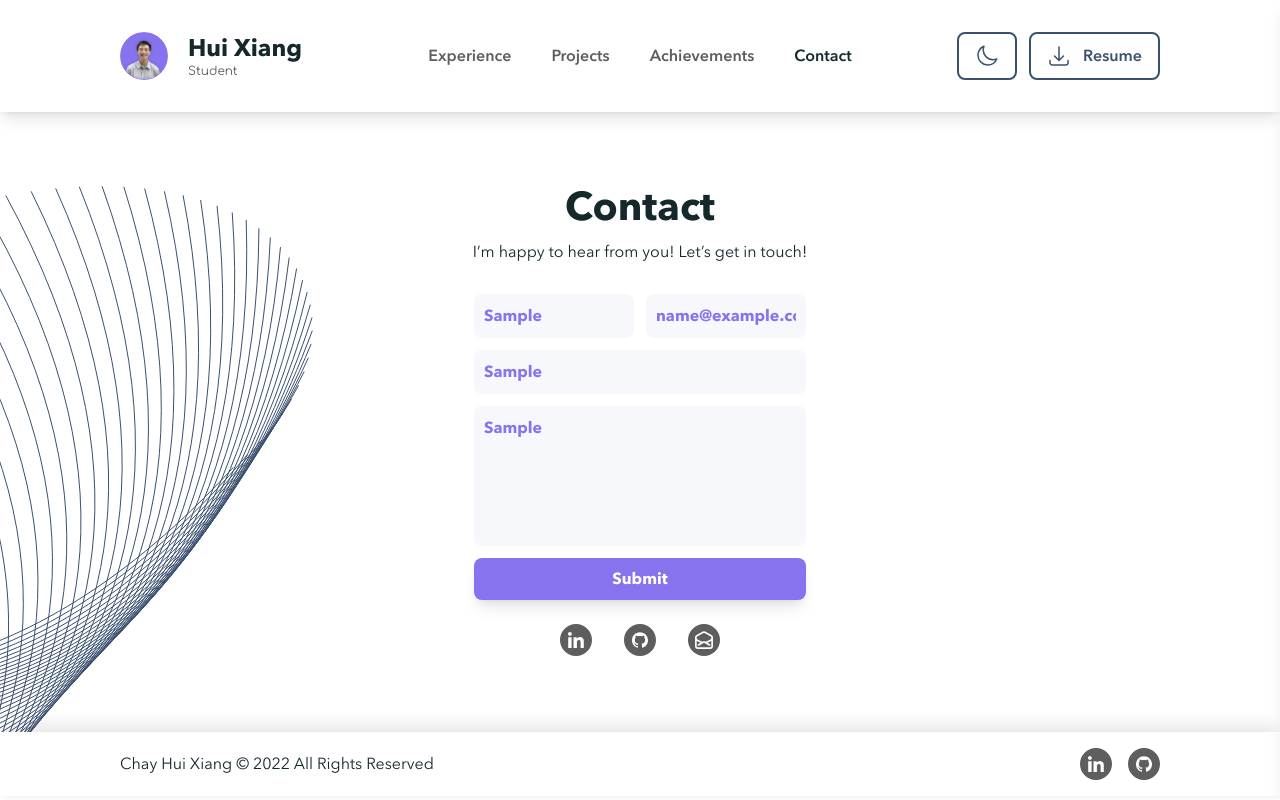
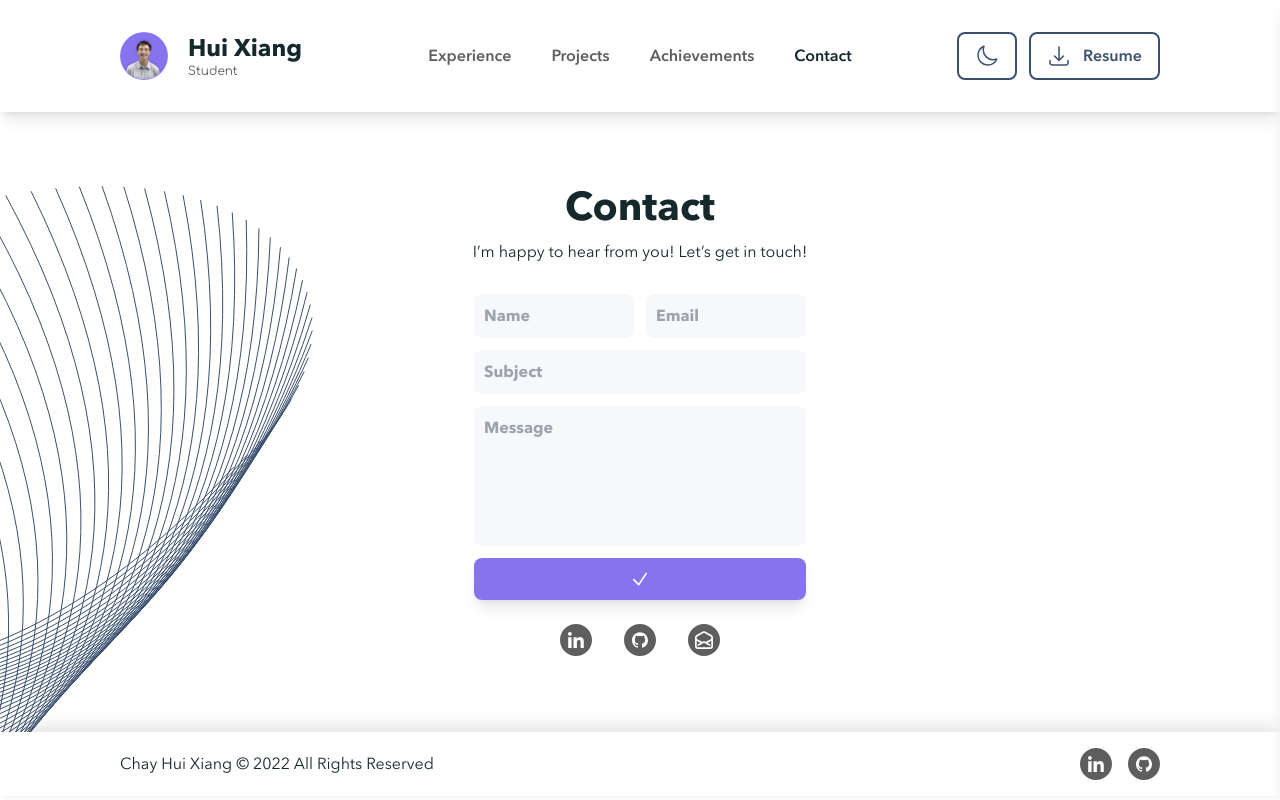
Before and after one commit to chayhuixiang/chayhuixiang-portfolio, a Next.js app: page /contact in a window 1280 px wide. Both pictures are taken after typing "Sample", "name@example.com", "Sample", "Sample" into the empty fields and a click on the button "Submit". Built offline with nearby package versions, Linux system fonts and the light colour scheme; no server answers.

Commit message:
add emailjs

```diff
--- /dev/null
+++ b/app/components/images/contact/Done.tsx
@@ -0,0 +1,10 @@
+import React from 'react'
+import { CheckIcon } from '@heroicons/react/24/outline'
+
+const Done = () => {
+  return (
+    <CheckIcon className='w-5 h-5 stroke-2' />
+  )
+}
+
+export default Done
--- /dev/null
+++ b/app/components/images/contact/Spinner.tsx
@@ -0,0 +1,12 @@
+import React from 'react'
+
+const Spinner = () => {
+  return (
+    <svg className="inline mr-2 w-5 h-5 text-gray-200 animate-spin dark:text-gray-600 fill-gray-600 dark:fill-gray-300" viewBox="0 0 100 101" fill="none" xmlns="http://www.w3.org/2000/svg">
+        <path d="M100 50.5908C100 78.2051 77.6142 100.591 50 100.591C22.3858 100.591 0 78.2051 0 50.5908C0 22.9766 22.3858 0.59082 50 0.59082C77.6142 0.59082 100 22.9766 100 50.5908ZM9.08144 50.5908C9.08144 73.1895 27.4013 91.5094 50 91.5094C72.5987 91.5094 90.9186 73.1895 90.9186 50.5908C90.9186 27.9921 72.5987 9.67226 50 9.67226C27.4013 9.67226 9.08144 27.9921 9.08144 50.5908Z" fill="currentColor"/>
+        <path d="M93.9676 39.0409C96.393 38.4038 97.8624 35.9116 97.0079 33.5539C95.2932 28.8227 92.871 24.3692 89.8167 20.348C85.8452 15.1192 80.8826 10.7238 75.2124 7.41289C69.5422 4.10194 63.2754 1.94025 56.7698 1.05124C51.7666 0.367541 46.6976 0.446843 41.7345 1.27873C39.2613 1.69328 37.813 4.19778 38.4501 6.62326C39.0873 9.04874 41.5694 10.4717 44.0505 10.1071C47.8511 9.54855 51.7191 9.52689 55.5402 10.0491C60.8642 10.7766 65.9928 12.5457 70.6331 15.2552C75.2735 17.9648 79.3347 21.5619 82.5849 25.841C84.9175 28.9121 86.7997 32.2913 88.1811 35.8758C89.083 38.2158 91.5421 39.6781 93.9676 39.0409Z" fill="currentFill"/>
+    </svg>
+  )
+}
+
+export default Spinner
--- a/app/contact/page.tsx
+++ b/app/contact/page.tsx
@@ -5,35 +5,67 @@ import Button from '../components/Button'
 import { EnvelopeOpenIcon } from '@heroicons/react/24/outline';
 import Linkedin from '../components/images/footer/Linkedin';
 import Github from '../components/images/footer/Github';
+import emailjs from '@emailjs/browser';
+import Spinner from '../components/images/contact/Spinner';
+import Done from '../components/images/contact/Done';
+
+type status = 'sending' | 'error' | 'sent' | 'idle'
 
 const Contact = () => {
-  const [githubHovered, setGithubHovered] = useState<boolean>(false);
-  const [linkedinHovered, setLinkedinHovered] = useState<boolean>(false);
+  const [name, setName] = useState<string>('');
+  const [theme, setTheme] = useState<string>('');
+  const [email, setEmail] = useState<string>('');
+  const [message, setMessage] = useState<string>('');
+  const [status, setStatus] = useState<status>('idle');
 
   const ref = useRef<HTMLFormElement>(null);
-  const submitHandler = (e: React.FormEvent<HTMLFormElement>) => {
+
+  const submitHandler = async (e: React.FormEvent<HTMLFormElement>) => {
     e.preventDefault();
-    console.log('submitted');
+    setName("");
+    setEmail("");
+    setTheme("");
+    setMessage("");
+
+    setStatus('sending');
+
+    const serviceId = process.env.NEXT_PUBLIC_SERVICE_ID;
+    const templateId = process.env.NEXT_PUBLIC_TEMPLATE_ID;
+    const publicKey = process.env.NEXT_PUBLIC_PUBLIC_KEY;
+    try {
+      if (serviceId && templateId && publicKey && ref.current) {
+        await emailjs.sendForm(serviceId, templateId, ref.current, publicKey);
+        setStatus("sent");
+      } else {
+        setStatus("error");
+      }
+    } catch (error) {
+      setStatus("error");
+    }
   }
   return (
     <main className='min-h-screen md:min-h-0 md:h-screen bg-white dark:bg-indigo overflow-hidden md:bg-[url("/images/contact/contact-cover.svg")] bg-no-repeat bg-[left_-15rem_top_-7rem] flex flex-col justify-center items-center py-6 px-4 sm:px-[3rem] lg:px-[7.5rem]'>
       <h1 className='text-4xl sm:text-[2.5rem]'>Contact</h1>
       <p className='md:mt-3 mb-6 md:mb-[1.875rem] text-sm sm:text-base'><span className='hidden sm:inline-block'>I’m happy</span><span className='sm:hidden'>Happy</span> to hear from you! Let’s get in touch!</p>
       <form className='grid grid-cols-2 gap-3 max-w-[20.75rem] w-full text-purple font-bold dark:text-purple-light' ref={ref} onSubmit={submitHandler}>
-        <input type='text' className='bg-zinc-100 dark:bg-purple-dark rounded-lg md:p-[0.625rem] p-2 text-sm md:text-base outline-none dark:placeholder-purple-light' name='name' placeholder='Name' />
-        <input type='email' className='bg-zinc-100 dark:bg-purple-dark rounded-lg md:p-[0.625rem] p-2 text-sm md:text-base outline-none dark:placeholder-purple-light' name='email' placeholder='Email' />
-        <input type='text' className='col-span-2 bg-zinc-100 dark:bg-purple-dark rounded-lg md:p-[0.625rem] p-2 text-sm md:text-base outline-none dark:placeholder-purple-light' name='subject' placeholder='Subject' />
-        <textarea rows={5} className='col-span-2 bg-zinc-100 dark:bg-purple-dark rounded-lg md:p-[0.625rem] p-2 text-sm md:text-base outline-none resize-none dark:placeholder-purple-light' name='message' placeholder='Message' />
-        <Button className='shadow-lg h-[2.625rem] col-span-2' type='solid' colour='purple' onClick={() => ref.current?.dispatchEvent(new Event('submit'))}>
-          <p className='font-bold m-auto text-sm sm:text-base'>Submit</p>
+        <input type='text' className='bg-zinc-100 dark:bg-purple-dark rounded-lg md:p-[0.625rem] p-2 text-sm md:text-base outline-none dark:placeholder-purple-light' name='text_Name' placeholder='Name' value={name} onChange={e => setName(e.target.value)} />
+        <input type='email' className='bg-zinc-100 dark:bg-purple-dark rounded-lg md:p-[0.625rem] p-2 text-sm md:text-base outline-none dark:placeholder-purple-light' name='text_Email' placeholder='Email' value={email} onChange={e => setEmail(e.target.value)} />
+        <input type='text' className='col-span-2 bg-zinc-100 dark:bg-purple-dark rounded-lg md:p-[0.625rem] p-2 text-sm md:text-base outline-none dark:placeholder-purple-light' name='text_Theme' placeholder='Subject' value={theme} onChange={e => setTheme(e.target.value)} />
+        <textarea rows={5} className='col-span-2 bg-zinc-100 dark:bg-purple-dark rounded-lg md:p-[0.625rem] p-2 text-sm md:text-base outline-none resize-none dark:placeholder-purple-light' name='text_Message' placeholder='Message' value={message} onChange={e => setMessage(e.target.value)} />
+        <Button className='shadow-lg h-[2.625rem] col-span-2 justify-center' type='solid' colour='purple' onClick={() => ref.current?.dispatchEvent(new Event('submit'))}>
+          {
+            status === 'idle' ? <p className='font-bold m-auto text-sm sm:text-base'>Submit</p> :
+            status === 'sending' ? <Spinner /> :
+            <Done />
+          }
         </Button>
       </form>
       <div className='mt-4 md:mt-6 flex gap-8'>
-        <a href='https://www.linkedin.com/in/hui-xiang/' rel='noopener noreferrer' target='_blank' onMouseEnter={() => setLinkedinHovered(true)} onMouseLeave={() => setLinkedinHovered(false)}>
+        <a href='https://www.linkedin.com/in/hui-xiang/' rel='noopener noreferrer' target='_blank'>
           {/* <img src={`/images/footer/linkedin${ linkedinHovered ? '-hover' : '' }.svg`} alt='linkedin' className='h-6 w-6 md:h-8 md:w-8' /> */}
           <Linkedin />
         </a>
-        <a href='https://github.com/chayhuixiang/' rel='noopener noreferrer' target='_blank' onMouseEnter={() => setGithubHovered(true)} onMouseLeave={() => setGithubHovered(false)}>
+        <a href='https://github.com/chayhuixiang/' rel='noopener noreferrer' target='_blank'>
           {/* <img src={`/images/footer/github${ githubHovered ? '-hover' : '' }.svg`} alt='github' className='h-6 w-6 md:h-8 md:w-8' /> */}
           <Github />
         </a>
--- a/package.json
+++ b/package.json
@@ -9,6 +9,7 @@
     "lint": "next lint"
   },
   "dependencies": {
+    "@emailjs/browser": "^3.10.0",
     "@heroicons/react": "^2.0.13",
     "@next/font": "13.0.7",
     "@octokit/graphql": "^5.0.4",
```
Also changed, not shown: 1 other file (tests, documents, lock files or other folders).
